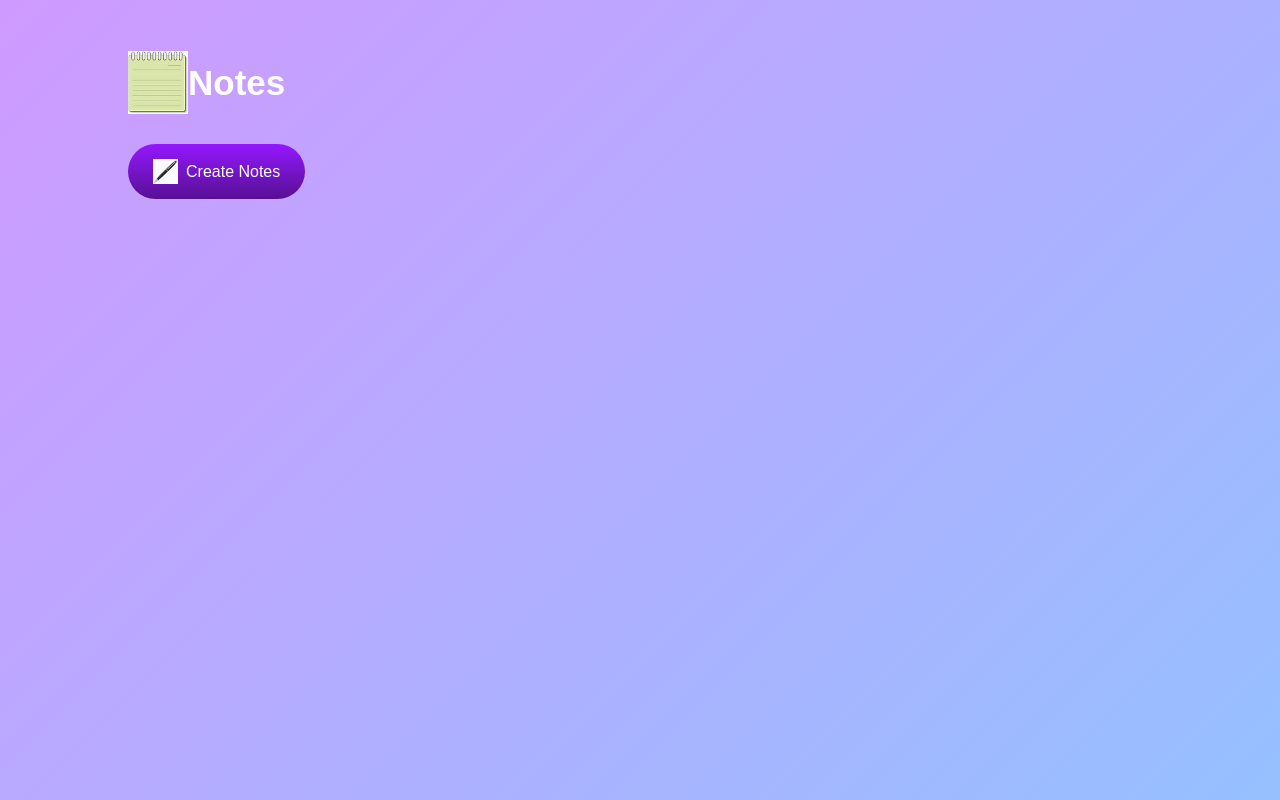
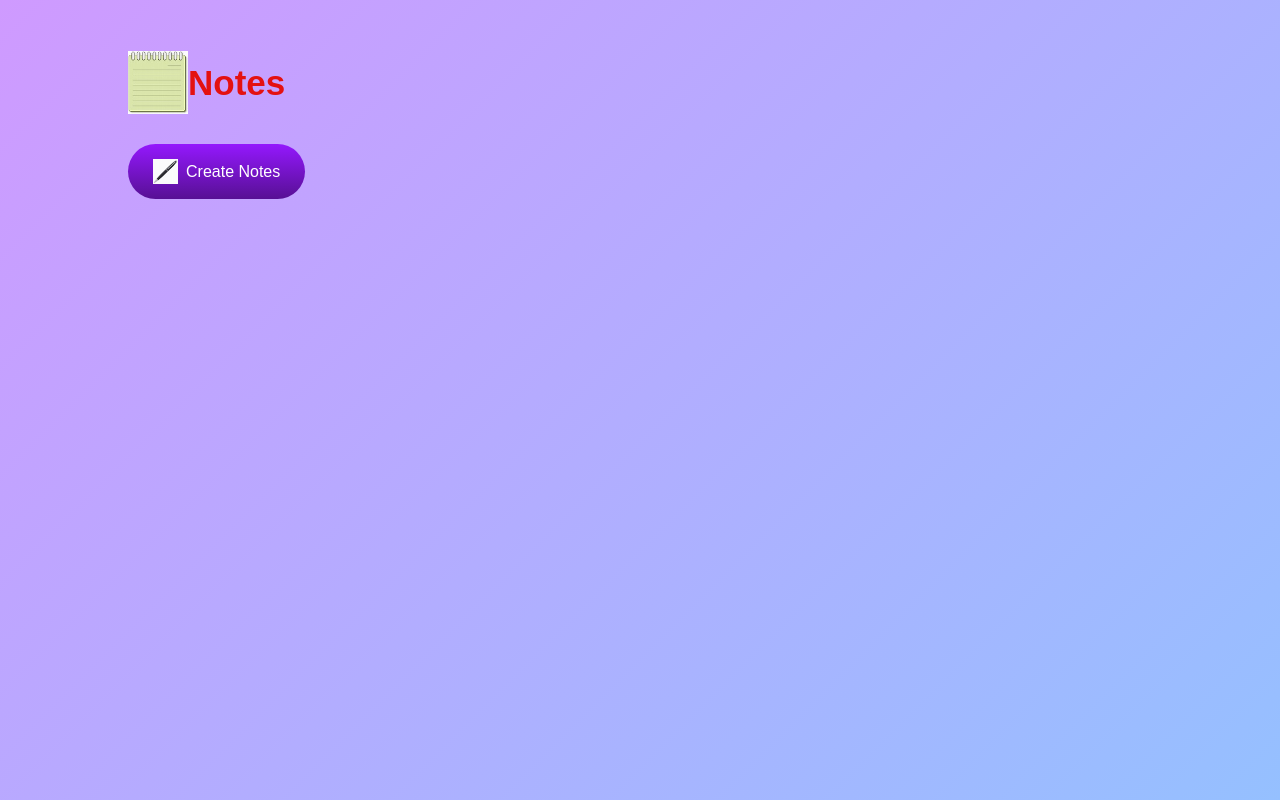
Before and after one commit to Mohamed-radyy/Kelly-notes, a plain HTML site: page index.html in a window 1280 px wide. Drawn offline with Linux system fonts and the light colour scheme.

Commit message:
git add git commit

```diff
--- a/index.css
+++ b/index.css
@@ -8,7 +8,7 @@
     width: 100%;
     min-height: 100vh;
     background: linear-gradient(135deg,#cf9aff,#95c0ff);
-    color: #fff;
+    color: #e41111;
     padding-top: 4%;
     padding-left: 10%;
 }
```
